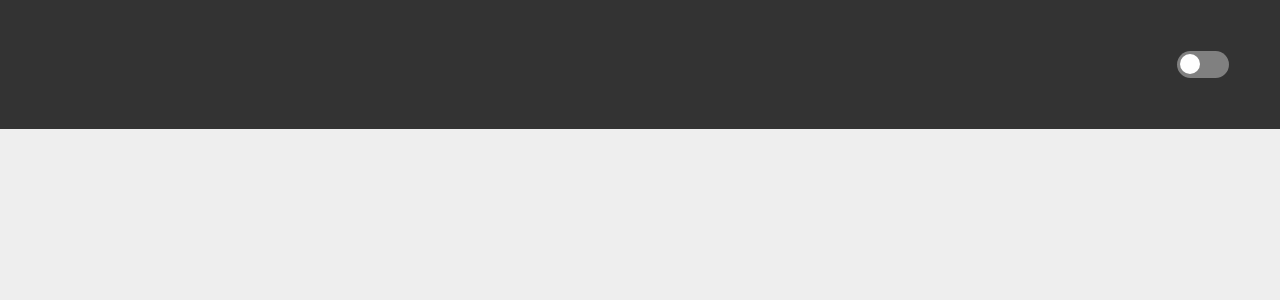
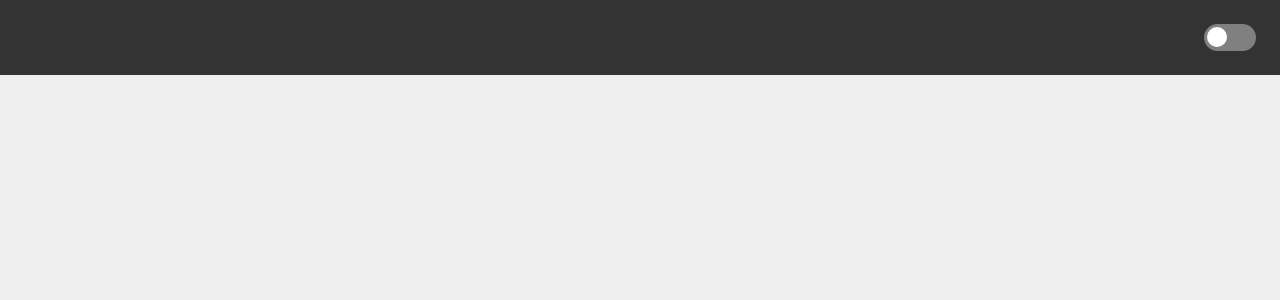
Before and after one commit to Jatinmanav/graph-algorithm-visualizer, a React (Create React App) app: page / in a window 1280 px wide. Shown: the top 300 px of the page. Built offline with nearby package versions, Linux system fonts and the light colour scheme.

Commit message:
add canvas

```diff
--- a/src/App.tsx
+++ b/src/App.tsx
@@ -1,11 +1,15 @@
 import React from "react";
 import "./styles/App.scss";
 import Header from "./components/Header";
+import Canvas from "./components/Canvas";
 
 const App: React.FC = () => {
   return (
     <div className="App">
       <Header />
+      <div className="container">
+        <Canvas />
+      </div>
     </div>
   );
 };
--- /dev/null
+++ b/src/components/Canvas.tsx
@@ -0,0 +1,31 @@
+import React, { useState, useEffect, useRef } from "react";
+
+const Canvas = () => {
+  const canvasRef = useRef<HTMLCanvasElement>(null);
+  const [canvas, setCanvas] = useState<HTMLCanvasElement | null>(null);
+
+  const handleClick = (clientX: number, clientY: number): void => {
+    if (canvas) {
+      const rect = canvas.getBoundingClientRect();
+      const x = clientX - rect.left;
+      const y = clientY - rect.top;
+      console.log("x: " + x + " y: " + y);
+    }
+  };
+
+  useEffect(() => {
+    setCanvas(canvasRef.current);
+  }, []);
+
+  return (
+    <div className="canvas-container">
+      <canvas
+        ref={canvasRef}
+        onClick={(event) => handleClick(event.clientX, event.clientY)}
+        className="canvas"
+      />
+    </div>
+  );
+};
+
+export default Canvas;
--- a/src/styles/App.scss
+++ b/src/styles/App.scss
@@ -1,38 +1,7 @@
-.App {
-  text-align: center;
+.App {}
+
+.canvas {
+  display: block;
+  width: 100%;
+  height: 100%;
 }
-
-.App-logo {
-  height: 40vmin;
-  pointer-events: none;
-}
-
-@media (prefers-reduced-motion: no-preference) {
-  .App-logo {
-    animation: App-logo-spin infinite 20s linear;
-  }
-}
-
-.App-header {
-  background-color: #282c34;
-  min-height: 100vh;
-  display: flex;
-  flex-direction: column;
-  align-items: center;
-  justify-content: center;
-  font-size: calc(10px + 2vmin);
-  color: white;
-}
-
-.App-link {
-  color: #61dafb;
-}
-
-@keyframes App-logo-spin {
-  from {
-    transform: rotate(0deg);
-  }
-  to {
-    transform: rotate(360deg);
-  }
-}
--- a/src/styles/Header.scss
+++ b/src/styles/Header.scss
@@ -1,16 +1,16 @@
 [data-theme="light"] {
   --header-color: #333333;
-  --color-headings: #0077FF;
+  --color-headings: #0077ff;
 }
 
 [data-theme="dark"] {
   --header-color: #eeeeee;
-  --color-headings: #3694FF;
+  --color-headings: #3694ff;
 }
 
 .navbar {
   background-color: var(--header-color);
-  padding: 4%;
+  padding: 1.5em;
   display: flex;
   justify-content: flex-end;
 }
@@ -33,7 +33,7 @@
 }
 
 .toggle-label:after {
-  content: '';
+  content: "";
   position: absolute;
   top: 3px;
   left: 3px;
@@ -44,11 +44,11 @@
   transition: 0.3s;
 }
 
-.toggle-switch:checked+.toggle-label {
+.toggle-switch:checked + .toggle-label {
   background: var(--color-headings);
 }
 
-.toggle-switch:checked+.toggle-label:after {
+.toggle-switch:checked + .toggle-label:after {
   left: calc(100% - 5px);
   transform: translateX(-100%);
 }
--- a/src/styles/index.scss
+++ b/src/styles/index.scss
@@ -14,6 +14,9 @@ body {
     sans-serif;
   -webkit-font-smoothing: antialiased;
   -moz-osx-font-smoothing: grayscale;
+  height: 100%;
+  width: 100%;
+  overflow: hidden;
 }
 
 code {
```
